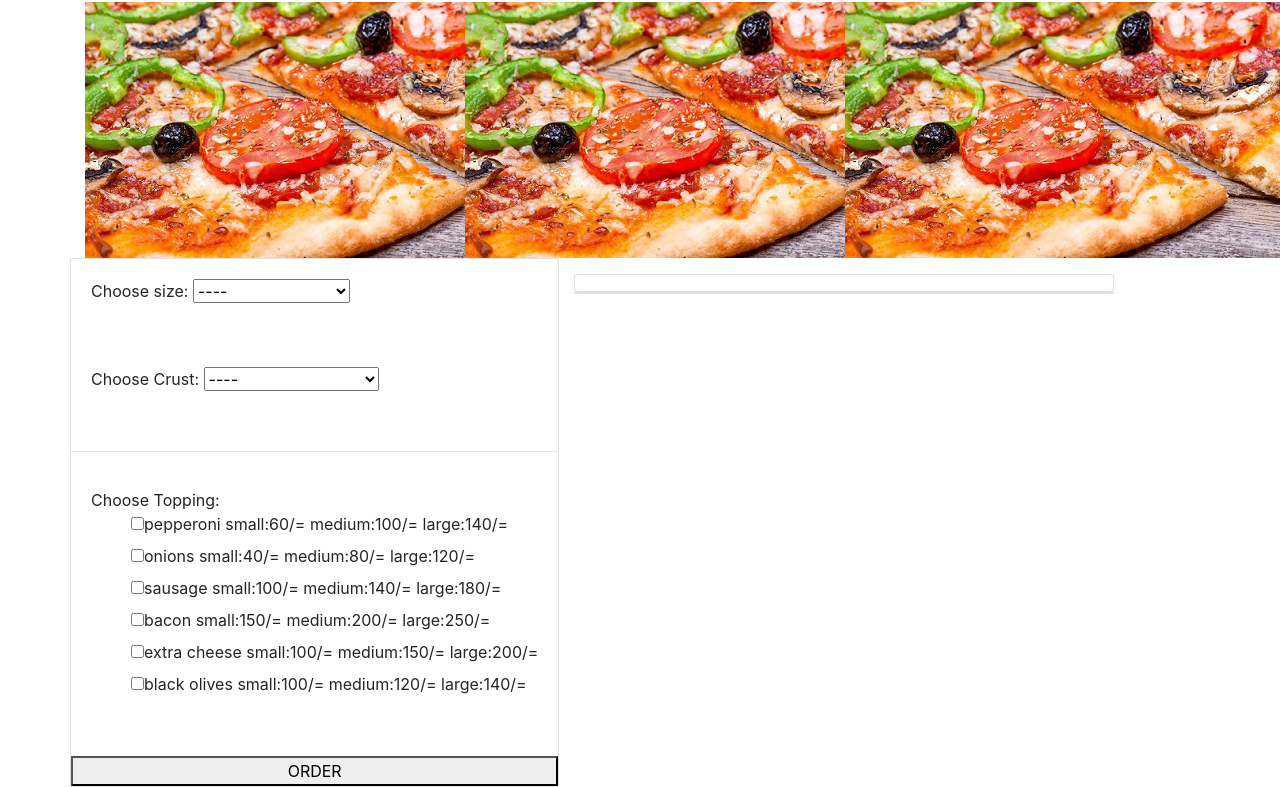
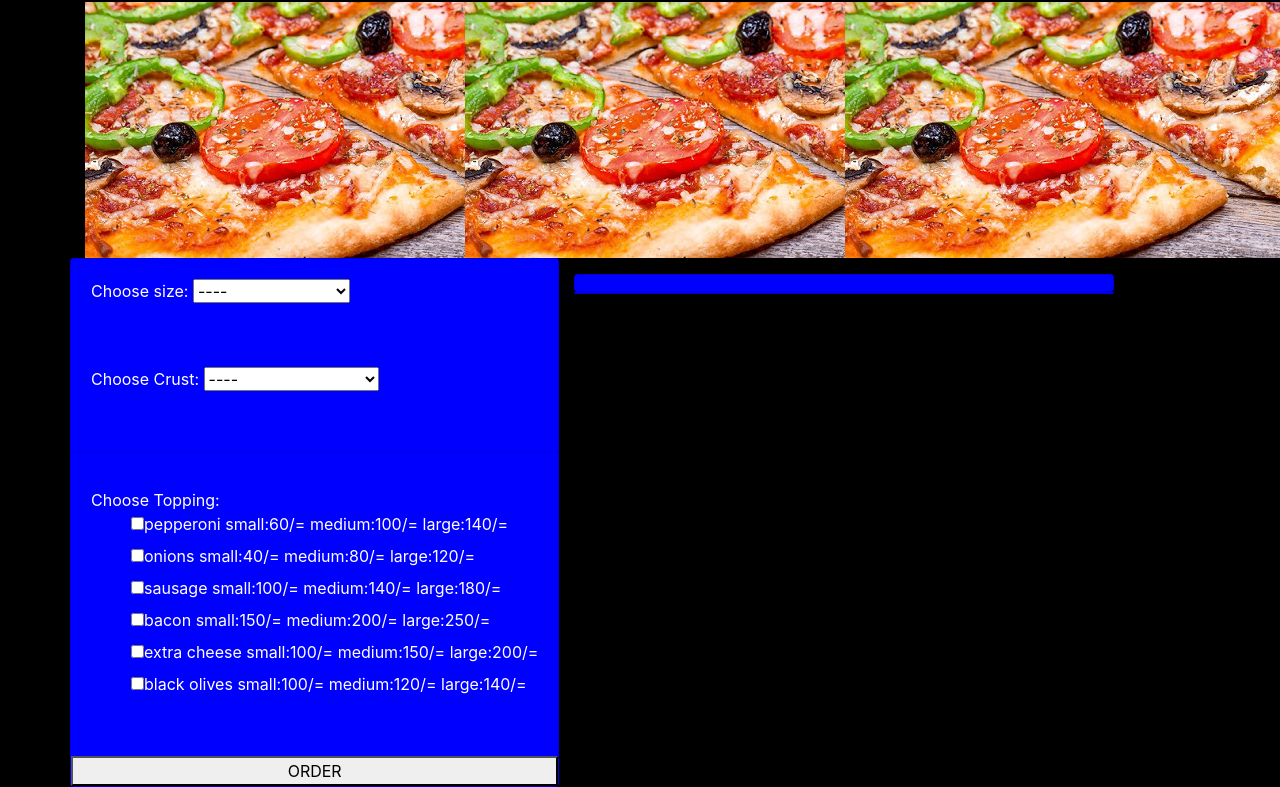
Before and after one commit to Vincent-kipngeno/Pizza-online-shop, a plain HTML site: page index.html in a window 1280 px wide. Shown: the part 152-939 px from the top of the page. Drawn offline with nearby package versions, Linux system fonts and the light colour scheme.

Commit message:
Add styling to body element and card class

```diff
--- a/css/styles.css
+++ b/css/styles.css
@@ -4,3 +4,11 @@
 #amount{
   width: 50px;
 }
+body{
+  background-color: black;
+  color: white;
+}
+.card {
+  background-color: blue;
+  color: white;
+}
```
